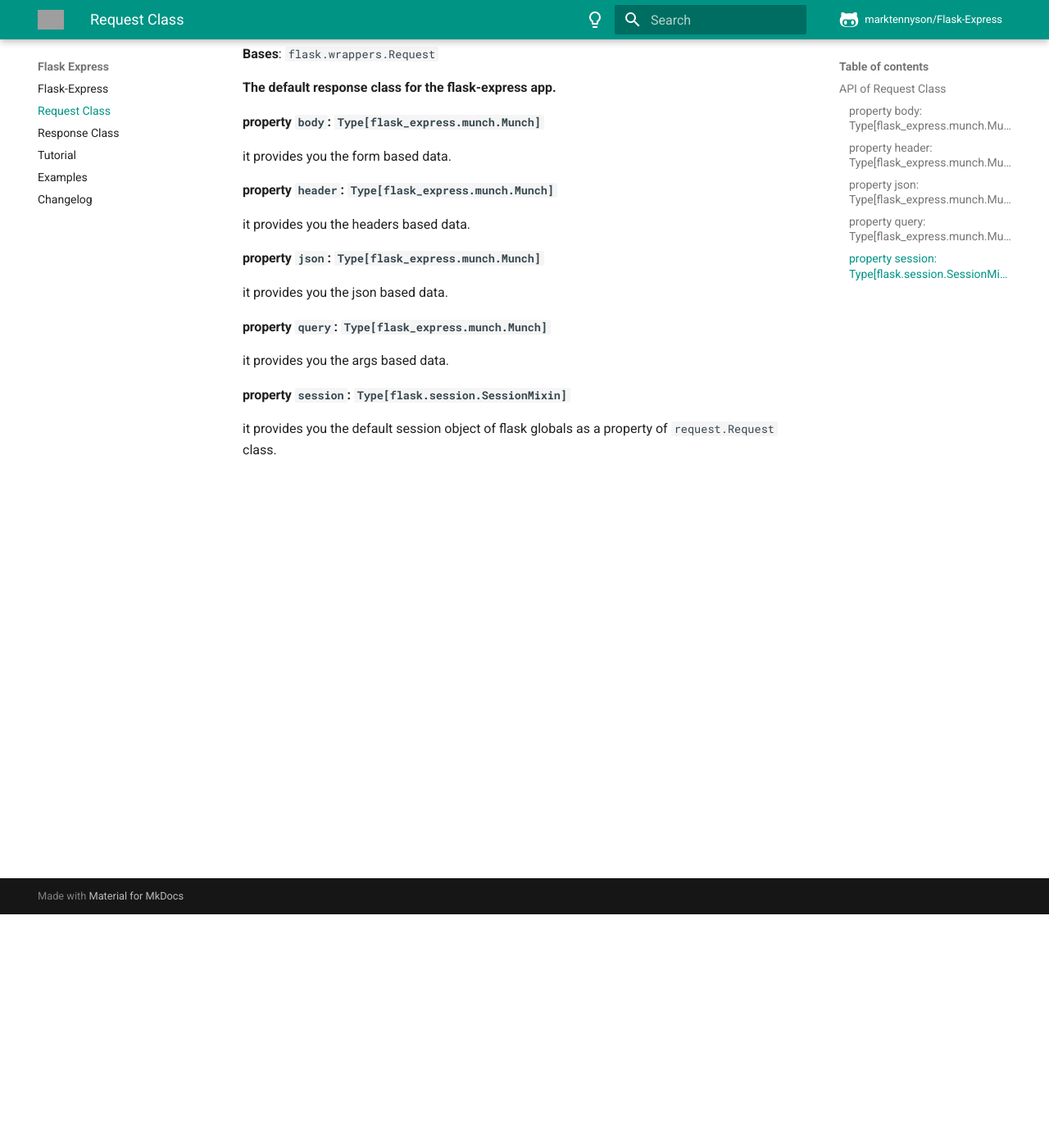
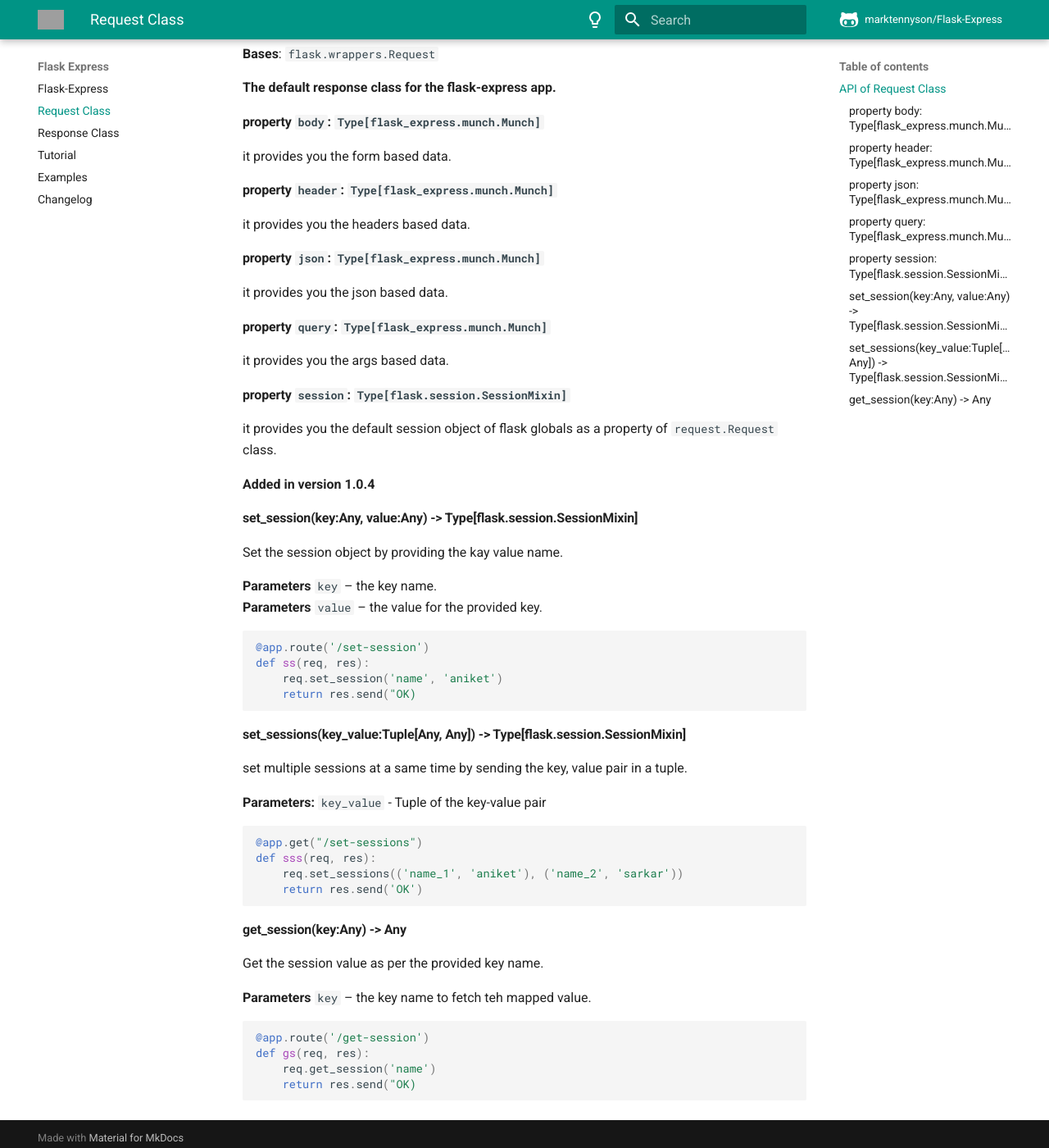
Before and after one commit to marktennyson/flask-express, an MkDocs documentation site: the page built from docs/request.md, in a window 1280 px wide and 1400 px high, scrolled down 285 px. Shown: the whole window at 82% size. Built offline with MkDocs 1.6.1 and Material for MkDocs 9.7.7, drawn with Linux system fonts in a browser that asks for light colours; comment, search, counter and statistics services are not loaded; grey boxes are pictures that could not be loaded.

Commit message:
final commit before 1.0.4

````diff
--- a/docs/request.md
+++ b/docs/request.md
@@ -28,3 +28,42 @@ it provides you the args based data.
 
 #### **property** `session`: `Type[flask.session.SessionMixin]`
 it provides you the default session object of flask globals as a property of `request.Request` class.
+
+**Added in version 1.0.4**
+
+#### **set_session(key:Any, value:Any) -> Type[flask.session.SessionMixin]**
+Set the session object by providing the kay value name.
+
+**Parameters** `key` – the key name.
+**Parameters** `value` – the value for the provided key.
+
+```python
+@app.route('/set-session')
+def ss(req, res):
+    req.set_session('name', 'aniket')
+    return res.send("OK)
+```
+
+#### **set_sessions(key_value:Tuple[Any, Any]) -> Type[flask.session.SessionMixin]**
+set multiple sessions at a same time by sending the key, value pair in a tuple.
+
+**Parameters:** `key_value` - Tuple of the key-value pair
+
+```python
+@app.get("/set-sessions")
+def sss(req, res):
+    req.set_sessions(('name_1', 'aniket'), ('name_2', 'sarkar'))
+    return res.send('OK')
+```
+
+#### **get_session(key:Any) -> Any**
+Get the session value as per the provided key name.
+
+**Parameters** `key` – the key name to fetch teh mapped value.
+
+```python
+@app.route('/get-session')
+def gs(req, res):
+    req.get_session('name')
+    return res.send("OK)
+```
--- a/setup.py
+++ b/setup.py
@@ -1,7 +1,7 @@
 from setuptools import setup, find_packages
 
 
-VERSION_INFO = (0, 1, 3)
+VERSION_INFO = (0, 1, 4)
 AUTHOR = "Aniket Sarkar"
 
 with open("README.md", "r") as f:
````
Also changed, not shown: CHANGELOG.md (+4 -1 lines), docs/response.md (+13 -0 lines), 4 other files.
